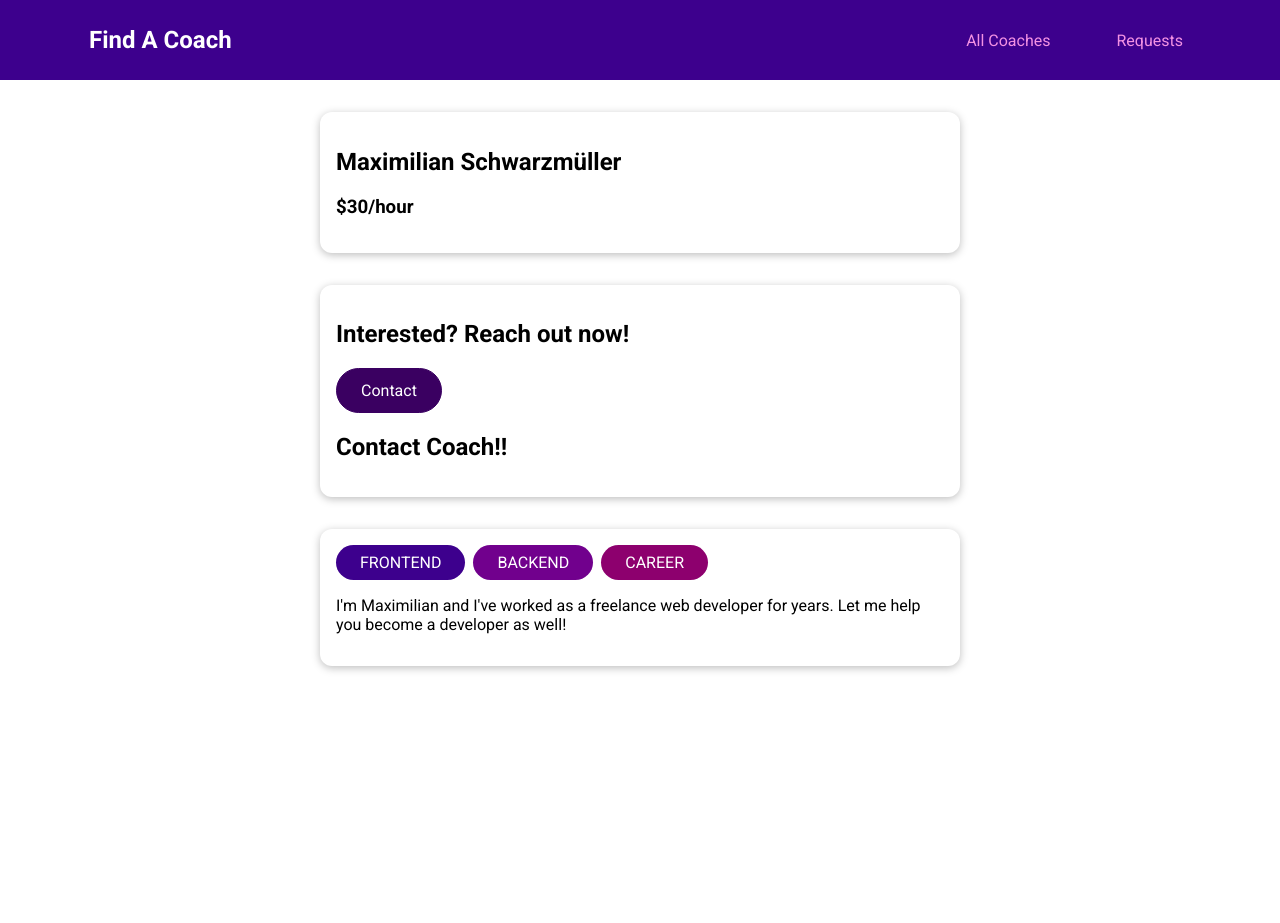
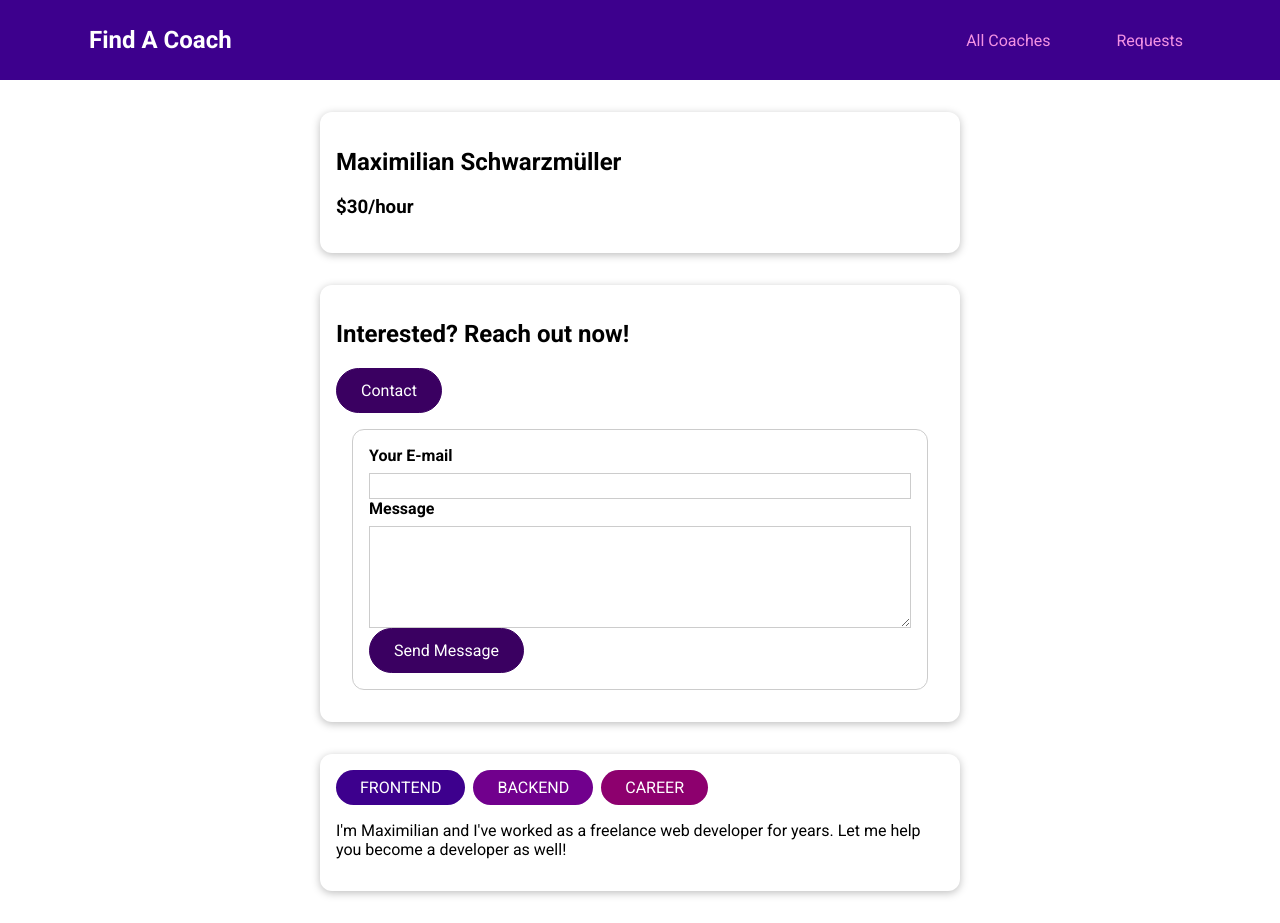
Before and after one commit to sydmasina/Find-a-Coach-VueApp, a Vue app: page /coaches/c1/contact in a window 1280 px wide. Before the commit the page ends 800 px from the top, so only its background shows below. Built offline with nearby package versions, Linux system fonts and the light colour scheme.

Commit message:
Create Contact form and wireframe

```diff
--- a/src/components/pages/requests/ContactCoach.vue
+++ b/src/components/pages/requests/ContactCoach.vue
@@ -1,9 +1,99 @@
 <template>
-    <h1>Contact Coach!!</h1>
+  <form @submit.prevent="submitForm">
+    <div>
+      <label for="email">Your E-mail</label>
+      <input type="email" name="email" id="email" v-model.trim="email" />
+    </div>
+    <div>
+      <label for="message">Message</label>
+      <textarea
+        name="message"
+        id="message"
+        rows="5"
+        v-model.trim="message"
+      ></textarea>
+    </div>
+    <p class="errors" v-if="!formIsValid">
+      Please enter a valid email and leave a message.
+    </p>
+    <div class="action">
+      <base-button>Send Message</base-button>
+    </div>
+  </form>
 </template>
 
 <script>
 export default {
+  data() {
+    return {
+      email: '',
+      message: '',
+      formIsValid: true,
+    };
+  },
+  methods: {
+    submitForm() {
+      this.formIsValid = true;
+      if (
+        this.email === '' ||
+        !this.email.includes('@') ||
+        this.message === ''
+      ) {
+        this.formIsValid = false;
+        return;
+      }
+      const newRequest = {
+        email: this.email,
+        message: this.message,
+        coachId: this.$route.params.id,
+      };
+      this.$store.dispatch('requests/contactCoach', newRequest);
+      this.$router.push('/coaches');
+    },
+  },
+};
+</script>
 
+<style scoped>
+form {
+  margin: 1rem;
+  border: 1px solid #ccc;
+  border-radius: 12px;
+  padding: 1rem;
 }
-</script>
+
+.form-control {
+  margin: 0.5rem 0;
+}
+
+label {
+  font-weight: bold;
+  margin-bottom: 0.5rem;
+  display: block;
+}
+
+input,
+textarea {
+  display: block;
+  width: 100%;
+  font: inherit;
+  border: 1px solid #ccc;
+  padding: 0.15rem;
+}
+
+input:focus,
+textarea:focus {
+  border-color: #3d008d;
+  background-color: #faf6ff;
+  outline: none;
+}
+
+.errors {
+  font-weight: bold;
+  color: red;
+}
+
+.actions {
+  text-align: center;
+}
+</style>
--- a/src/components/store/index.js
+++ b/src/components/store/index.js
@@ -1,9 +1,11 @@
 import {createStore} from 'vuex';
-import coachesModule from './modules/coaches/index.js'
+import coachesModule from './modules/coaches/index.js';
+import requestsModule from './modules/requests/index.js';
 
 const store = createStore({
     modules: {
-        coaches: coachesModule
+        coaches: coachesModule,
+        requests: requestsModule,
     },
     state(){
         return {
--- /dev/null
+++ b/src/components/store/modules/requests/actions.js
@@ -0,0 +1,11 @@
+export default {
+    contactCoach(context, data){
+        const newRequest = {
+            id: new Date().toISOString(),
+            coachId: data.coachId,
+            userEmail: data.email,
+            message: data.message,
+        };
+        context.commit('createRequest', newRequest);
+    }
+}
--- /dev/null
+++ b/src/components/store/modules/requests/getters.js
@@ -0,0 +1,3 @@
+export default {
+
+}
--- /dev/null
+++ b/src/components/store/modules/requests/index.js
@@ -0,0 +1,15 @@
+import mutations from "./mutations.js";
+import actions from "./actions.js";
+import getters from "./getters.js";
+
+export default {
+    namespaced: true,
+    state(){
+        return {
+            requests: []
+        }
+    },
+    mutations,
+    actions,
+    getters
+}
--- /dev/null
+++ b/src/components/store/modules/requests/mutations.js
@@ -0,0 +1,5 @@
+export default {
+    createRequest(state, payload){
+        state.requests.push(payload);
+    }
+}
```
